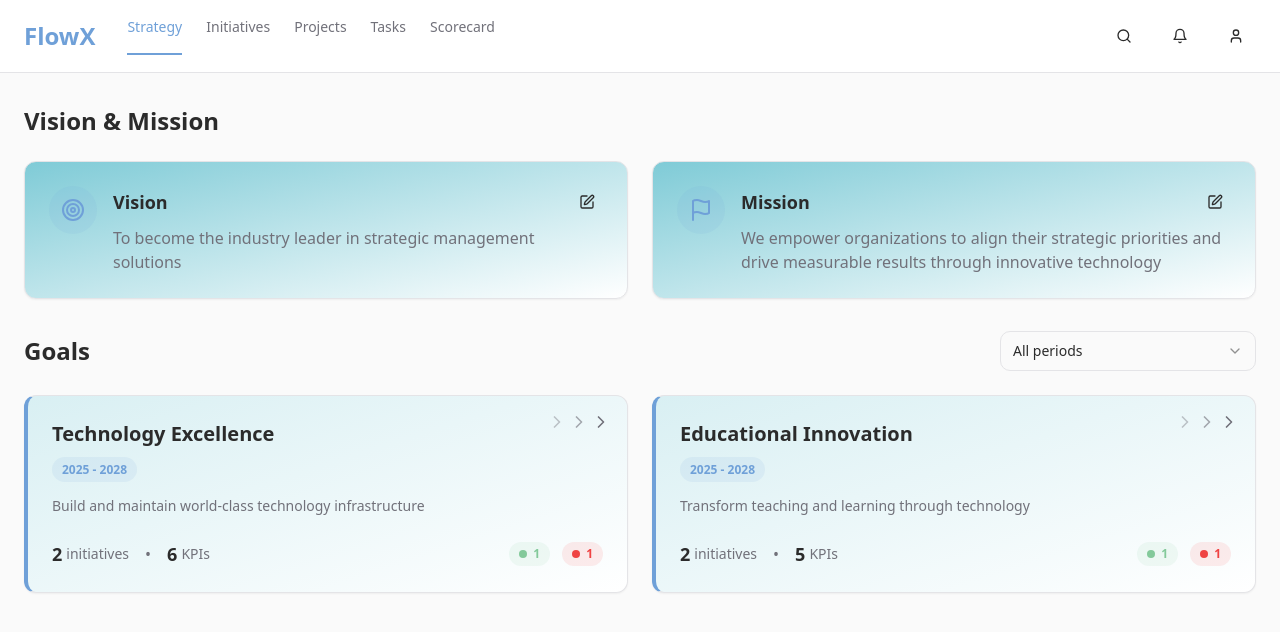
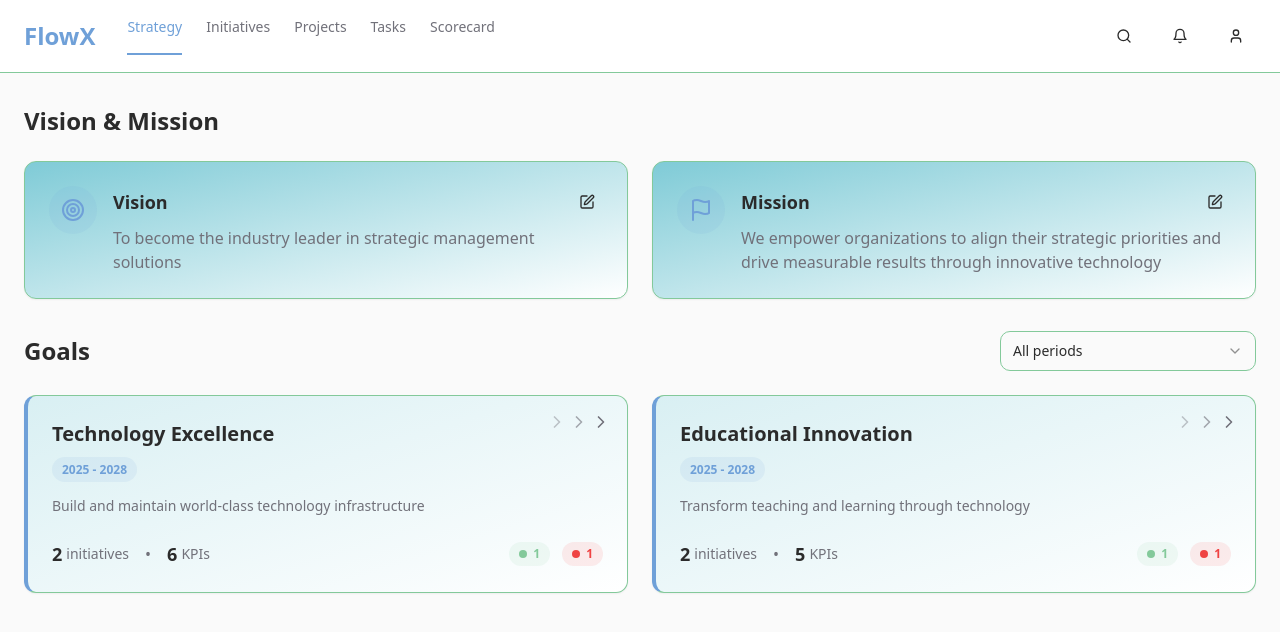
Before and after one commit to sajid-vp/sea-strategy-clone, a React (Vite) app: page / in a window 1280 px wide. Shown: the top 632 px of the page. Built offline with nearby package versions, Linux system fonts and the light colour scheme; the HTML template or start-up script is replaced by a standard one.

Commit message:
Update border colors

```diff
--- a/src/index.css
+++ b/src/index.css
@@ -39,8 +39,8 @@ All colors MUST be HSL.
     --destructive: 0 84% 60%;
     --destructive-foreground: 0 0% 100%;
 
-    --border: 240 6% 90%;
-    --input: 240 6% 90%;
+    --border: 140 39% 65%; /* #86C69C - SEA Green */
+    --input: 140 39% 65%;
     --ring: 212 57% 64%; /* Primary blue */
 
     --radius: 0.75rem;
@@ -97,8 +97,8 @@ All colors MUST be HSL.
     --destructive: 0 84% 60%;
     --destructive-foreground: 0 0% 100%;
 
-    --border: 0 0% 20%;
-    --input: 0 0% 20%;
+    --border: 140 39% 45%; /* #86C69C darker for dark mode */
+    --input: 140 39% 45%;
     --ring: 212 57% 64%;
 
     /* SEA Brand Gradient - Dark Mode */
```
